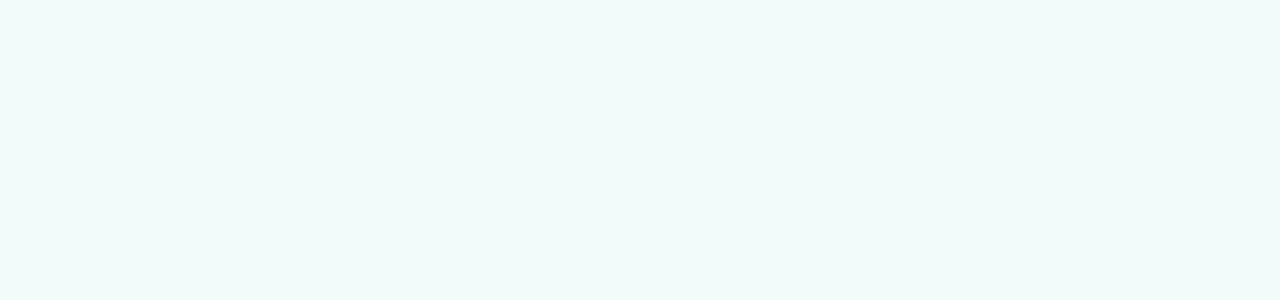
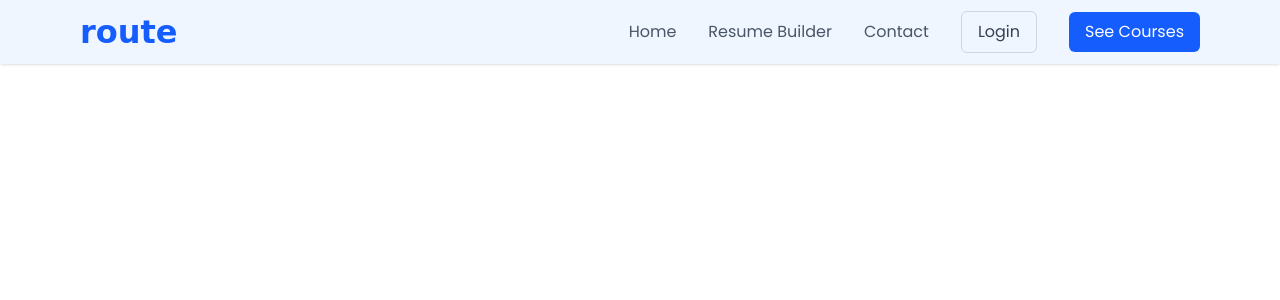
Before and after one commit to sreekesh-nexotech/routes-academy-website2, a Next.js app in the folder frontend/routes-academy/: page / in a window 1280 px wide. Shown: the top 300 px of the page. Built offline with nearby package versions, Linux system fonts and the light colour scheme.

Commit message:
added header section

```diff
--- a/frontend/routes-academy/package.json
+++ b/frontend/routes-academy/package.json
@@ -9,6 +9,7 @@
     "lint": "eslint"
   },
   "dependencies": {
+    "lucide-react": "^0.545.0",
     "next": "15.5.4",
     "postcss": "^8.5.6",
     "react": "19.1.0",
--- a/frontend/routes-academy/src/app/layout.tsx
+++ b/frontend/routes-academy/src/app/layout.tsx
@@ -2,6 +2,7 @@ import type { Metadata } from "next";
 import { Poppins, Onest } from "next/font/google";
 
 import "./globals.css";
+import Header from "@/components/ui/Header";
 
 
 const poppins = Poppins({
@@ -28,8 +29,8 @@ export default function RootLayout({
 }>) {
   return (
     <html lang="en" className={`${poppins.variable} ${onest.variable}`}>
-      <body className="bg-[#F2FBFA] flex flex-col min-h-screen">
-        {/* <Header/> */}
+      <body className="bg-white flex flex-col min-h-screen">
+         <Header />
         <div className="flex-grow ">
           <div>
             {children}
--- a/frontend/routes-academy/src/app/page.tsx
+++ b/frontend/routes-academy/src/app/page.tsx
@@ -2,6 +2,7 @@
 export default function Home() {
   return (
     <>
+
     </>
   );
 }
--- /dev/null
+++ b/frontend/routes-academy/src/components/elements/ButtonLink.tsx
@@ -0,0 +1,26 @@
+import React from 'react';
+
+// Reusable ButtonLink component
+interface ButtonLinkProps {
+  href: string;
+  label: string;
+  variant?: 'primary' | 'secondary';
+  className?: string;
+}
+
+const ButtonLink = ({ href, label, variant = 'secondary', className = '' }: ButtonLinkProps) => {
+  const baseClasses = "px-4 py-2 rounded-md transition-colors duration-200 block text-center";
+
+  const primaryClasses = "text-white bg-blue-600 hover:bg-blue-700";
+  const secondaryClasses = "text-gray-700 border border-gray-300 hover:bg-gray-100";
+
+  const variantClasses = variant === 'primary' ? primaryClasses : secondaryClasses;
+
+  return (
+    <a href={href} className={`${baseClasses} ${variantClasses} ${className}`}>
+      {label}
+    </a>
+  );
+};
+
+export default ButtonLink;
--- a/frontend/routes-academy/src/components/ui/Header.tsx
+++ b/frontend/routes-academy/src/components/ui/Header.tsx
@@ -0,0 +1,91 @@
+"use client";
+import { useState } from 'react';
+import { Menu, X } from 'lucide-react';
+import Link from 'next/link';
+import { Lilita_One } from 'next/font/google';
+import ButtonLink from '../elements/ButtonLink';
+
+const Header = () => {
+  const [isMenuOpen, setIsMenuOpen] = useState(false);
+
+  const toggleMenu = () => {
+    setIsMenuOpen(!isMenuOpen);
+  };
+
+  const navLinks = [
+    { href: '#', label: 'Home' },
+    { href: '#', label: 'Resume Builder' },
+    { href: '#', label: 'Contact' },
+  ];
+
+  return (
+    <header className="bg-[#EFF6FF] shadow-sm">
+      <div className="container mx-auto px-4 sm:px-6 lg:px-20">
+        <div className="flex items-center justify-between h-16">
+          {/* Logo */}
+          <div className="flex-shrink-0">
+            <Link
+              href="#"
+              className="font-bold text-blue-600"
+              style={{
+                fontFamily: "'Comic Sans MS', cursive, sans-serif",
+                fontSize: 'clamp(1.5rem, 4vw, 2rem)'
+              }}
+            >
+              route
+            </Link>
+          </div>
+
+          <nav className="hidden md:flex md:items-center md:space-x-8">
+            {navLinks.map((link) => (
+              <Link
+                key={link.label}
+                href={link.href}
+                className="text-gray-600 hover:text-blue-600 transition-colors duration-200"
+              >
+                {link.label}
+              </Link>
+            ))}
+            <ButtonLink href='#' label='Login' variant='secondary' />
+            <ButtonLink href='courses' label='See Courses' variant='primary' />
+          </nav>
+
+          {/* Mobile Menu Button */}
+          <div className="md:hidden flex items-center">
+            <button
+              onClick={toggleMenu}
+              className="p-3 text-gray-600 rounded-md bg-gray-100 hover:bg-gray-200 focus:outline-none focus:ring-2 focus:ring-inset focus:ring-blue-500"
+            >
+              {isMenuOpen ? <X className="w-6 h-6" /> : <Menu className="w-6 h-6" />}
+            </button>
+          </div>
+        </div>
+      </div>
+
+      {/* Mobile Menu */}
+      {isMenuOpen && (
+        <div className="md:hidden bg-[#EFF6FF] ">
+          <div className="px-2 pt-2 pb-3 space-y-1 sm:px-3">
+            {navLinks.map((link) => (
+              <Link
+                key={link.label}
+                href={link.href}
+                className="block px-3 py-2 rounded-md text-base font-medium text-gray-700 hover:text-blue-600 hover:bg-gray-50 transition-colors duration-200"
+              >
+                {link.label}
+              </Link>
+            ))}
+             <div className="pt-4 pb-3 border-t border-gray-200">
+                <div className="flex flex-col items-start px-2 space-y-2">
+                    <ButtonLink href="#" label="Login" variant="secondary" className="w-full"/>
+                    <ButtonLink href="courses" label="See Courses" variant="primary" className="w-full"/>
+                </div>
+            </div>
+          </div>
+        </div>
+      )}
+    </header>
+  );
+};
+
+export default Header;
--- a/frontend/routes-academy/src/components/ui/Home/HomeMain.tsx
+++ b/frontend/routes-academy/src/components/ui/Home/HomeMain.tsx
@@ -0,0 +1,11 @@
+import React from 'react'
+
+const HomeMain = () => {
+  return (
+    <div>
+
+    </div>
+  )
+}
+
+export default HomeMain
```
Also changed, not shown: 1 other file (tests, documents, lock files or other folders).
